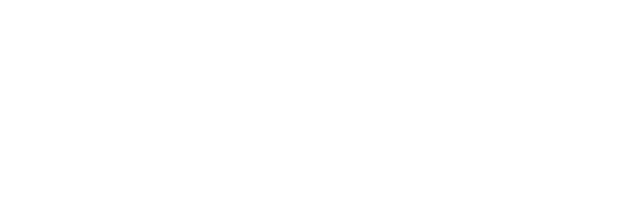
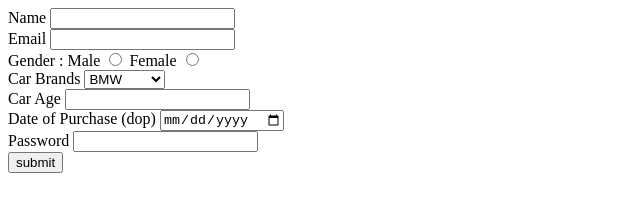
Before and after one commit to acciojob/car-insurance-form-Akkhan001, a website: page main.html in a window 1280 px wide. Shown: the whole page, without its empty margins (0-640 px from the left). Drawn offline with Linux system fonts and the light colour scheme.

Commit message:
created a submission

```diff
--- a/main.html
+++ b/main.html
@@ -1,15 +1,81 @@
 <!DOCTYPE html>
-
-<html>
+<html lang="en">
 
 <head>
-	<link rel="stylesheet" href="styles.css">
+    <meta charset="UTF-8">
+    <meta name="viewport" content="width=device-width, initial-scale=1.0">
+    <title>Document</title>
 </head>
 
 <body>
-	<!-- the entire body must be written by student -->
-    <script type="text/javascript" src="./script.js">
-</script>
+
+    <form method="post">
+        <label for="name">Name</label>
+        <input type="text" id="name" required > <br>
+
+
+        <label for="email">Email </label>
+        <input type="email" id="email" required> <br>
+
+        <div>
+            Gender :
+            <label for="male">Male </label>
+            <input type="radio" id="male" name="gender" value="male" required>
+
+            <label for="female">Female</label>
+            <input type="radio" id="female" name="gender" value="female" required>
+        </div>
+
+        <div>
+            <label for="cars ">Car Brands  </label>
+            <select id="cars" name="Cars"  >
+                <option value="apple">BMW</option>
+                <option value="apple">Audi</option>
+                <option value="apple">mercedez</option>
+            </select>
+        </div>
+<label for="Carage"> Car Age </label>
+<input type="number"id ="Carage" required> <br>
+
+<label for ="dop">Date of Purchase (dop)</label>
+<input type="date" id ="dop" required > <br>
+
+<label for="password">Password</label>
+<input type="password" name="Password" id="password" required> <br>
+
+<button type="submit">submit</button>
+
+
+
+
+
+
+
+
+
+
+
+
+
+
+
+
+
+
+
+
+
+
+
+
+
+
+
+
+
+
+
+    </form>
 
 </body>
 
```
